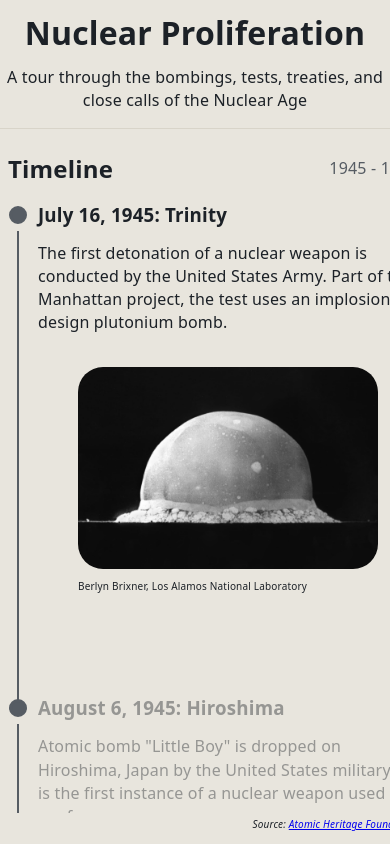
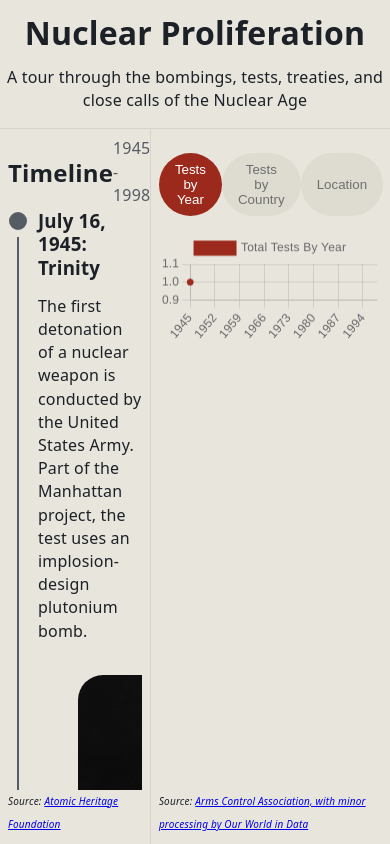
Before and after one commit to mpcarolin/nuclear-timeline, a React (Vite) app: page / in a window 390 px wide. Built offline with nearby package versions, Linux system fonts and the light colour scheme.

Commit message:
Improve responsiveness of chart and panes

```diff
--- a/src/App.module.css
+++ b/src/App.module.css
@@ -19,11 +19,13 @@ main {
 
 .timeline {
   flex: 3;
+  min-width: 50px;
   padding: var(--gutter-lg);
   border-right: 1px solid var(--color-subdued);
 }
 
 .visuals {
   flex: 5;
+  min-width: 0;
   padding: var(--gutter-lg);
 }
--- a/src/components/VisualPane/VisualPane.module.css
+++ b/src/components/VisualPane/VisualPane.module.css
@@ -36,5 +36,6 @@
 }
 
 .chart {
-    display: flex;
+    position: relative;
+    height: 100%;
 }
```
